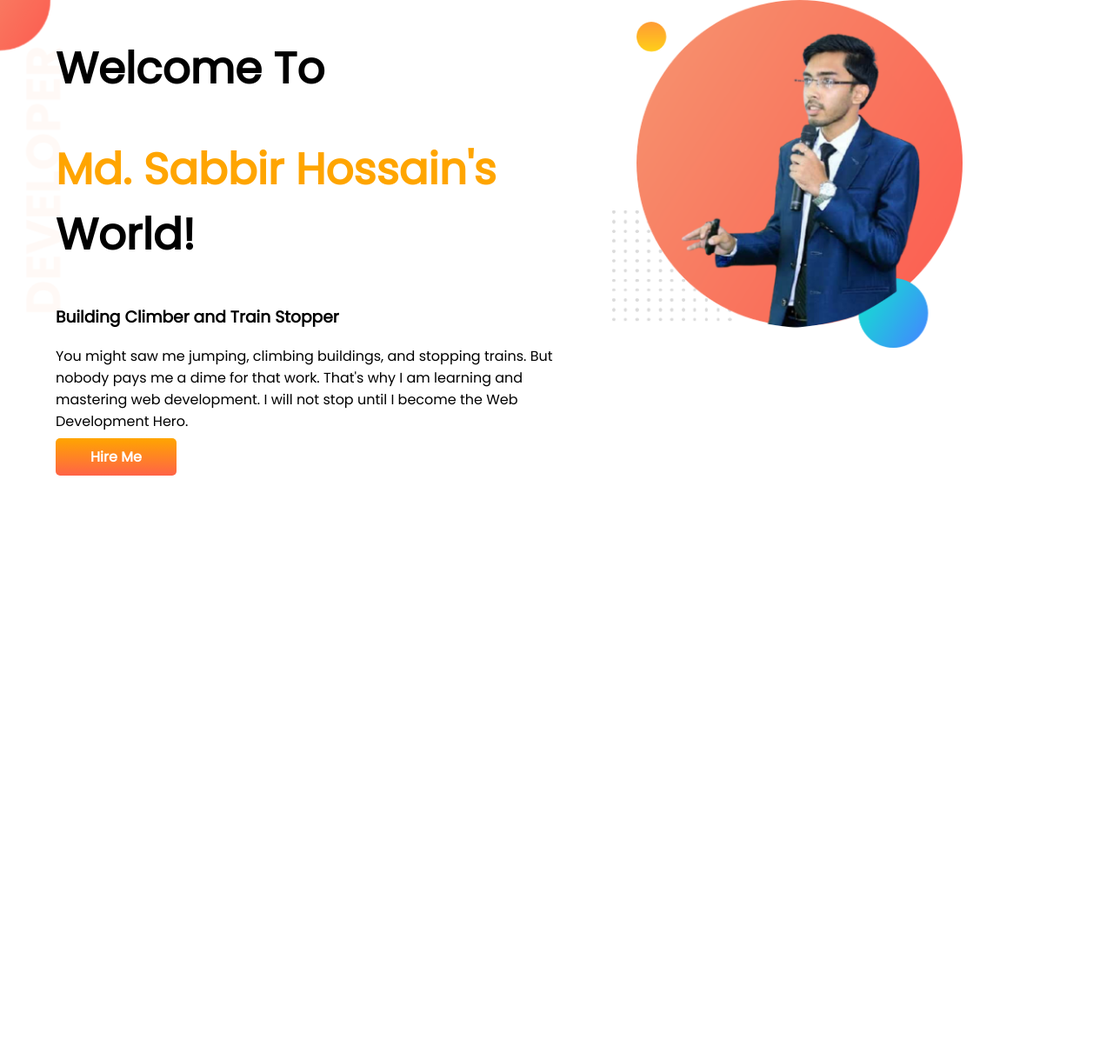
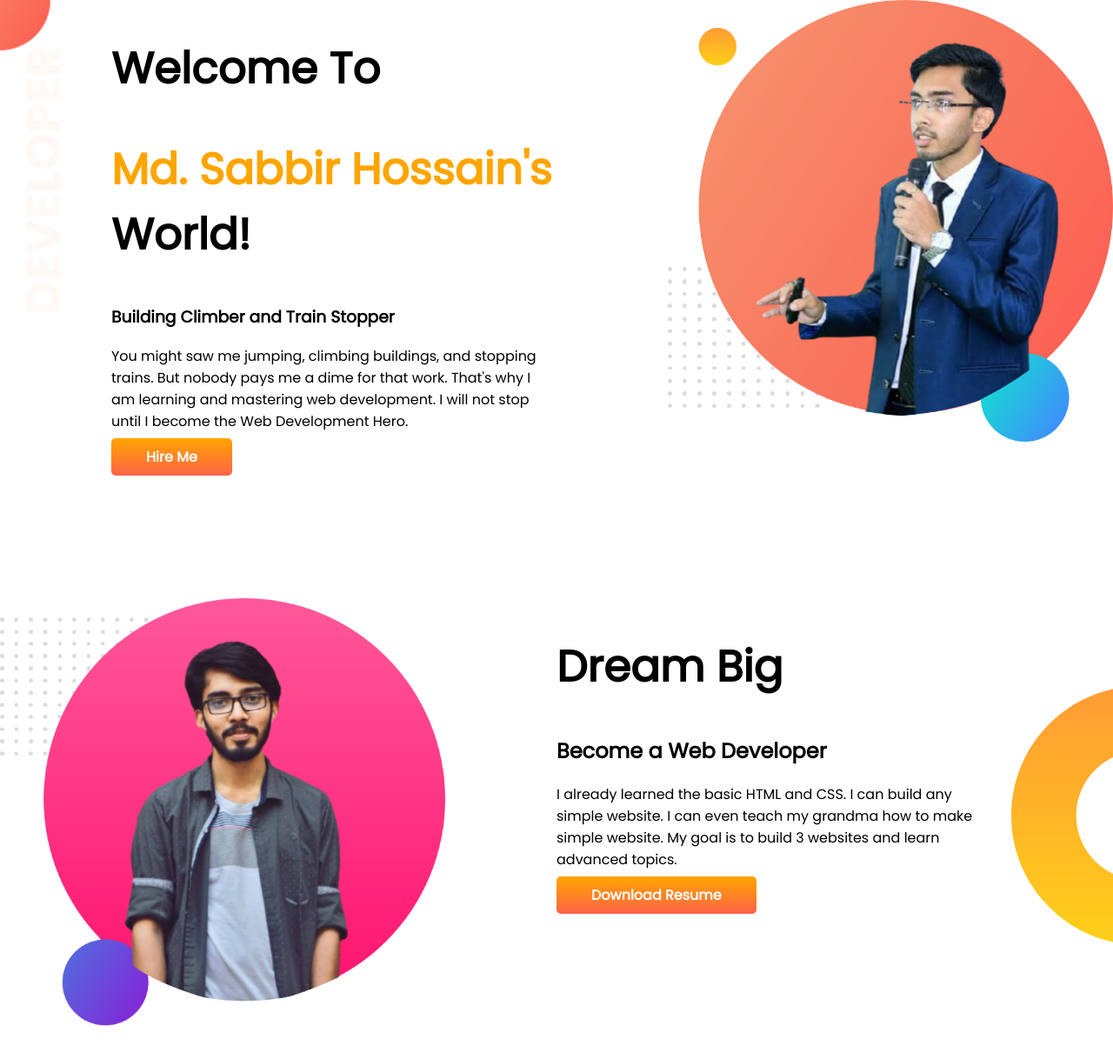
Before and after one commit to SabbirHossain195/developer-portfolio, a plain HTML site: page index.html in a window 1280 px wide. Shown: the whole page at 87% size. Before the commit the page ends 800 px from the top, so only its background shows below. Drawn offline with Linux system fonts and the light colour scheme.

Commit message:
dream added

```diff
--- a/index.html
+++ b/index.html
@@ -14,7 +14,7 @@
 
 <body>
     <section class="top-banner">
-        <div class="half-width">
+        <div class="half-widtht">
             <h1>Welcome To</h1>
             <h1><span class="orange-color">Md. Sabbir Hossain's</span> World!</h1>
             <h3>Building Climber and Train Stopper</h3>
@@ -23,10 +23,22 @@
                 That's why I am learning and mastering web development. I will not stop until I become the Web
                 Development
                 Hero.</p>
-            <a class="fb-link-button" target="blank" href="https://www.facebook.com/sabbir.hossain.9980/">Hire Me</a>
+            <a class="link-button" target="_blank" href="https://www.facebook.com/sabbir.hossain.9980/">Hire Me</a>
         </div>
-        <div class="half-width">
+        <div class="half-widtht">
             <img src="images/image1.png" alt="">
+        </div>
+    </section>
+    <section class="dream-big">
+        <div class="half-widthd">
+            <img src="images/image2.png" alt="">
+        </div>
+        <div class="half-widthd">
+            <h1>Dream Big</h1>
+            <h2>Become a Web Developer</h2>
+            <p>I already learned the basic HTML and CSS. I can build any simple website. I can even teach my grandma how
+                to make simple website. My goal is to build 3 websites and learn advanced topics.</p>
+            <a class="link-button" target="_blank" href="">Download Resume</a>
         </div>
     </section>
 </body>
--- a/style.css
+++ b/style.css
@@ -10,15 +10,23 @@ h1{
 }
 section{
     display: flex;
+    margin-bottom: 150px;
 }
-.half-width{
+.half-widtht{
     width: 50%;
-    padding-left: 5%;
+    padding-left: 10%;
 }
-.half-width img{
-    width: 70%;
+.half-widtht img{
+    width: 100%;
 }
-.fb-link-button{
+.half-widthd{
+    width: 50%;
+    padding-right: 10%;
+}
+.half-widthd img{
+    width: 100%;
+}
+.link-button{
     text-decoration: none;
     background-image: linear-gradient(orange, tomato);
     padding: 10px 40px;
@@ -30,3 +38,8 @@ section{
     background-image: url(images/top-banner.png);
     background-repeat: no-repeat;
 }
+.dream-big{
+    background-image: url(images/dream-bg.png);
+    background-repeat: no-repeat;
+    background-position: right;
+}
```
